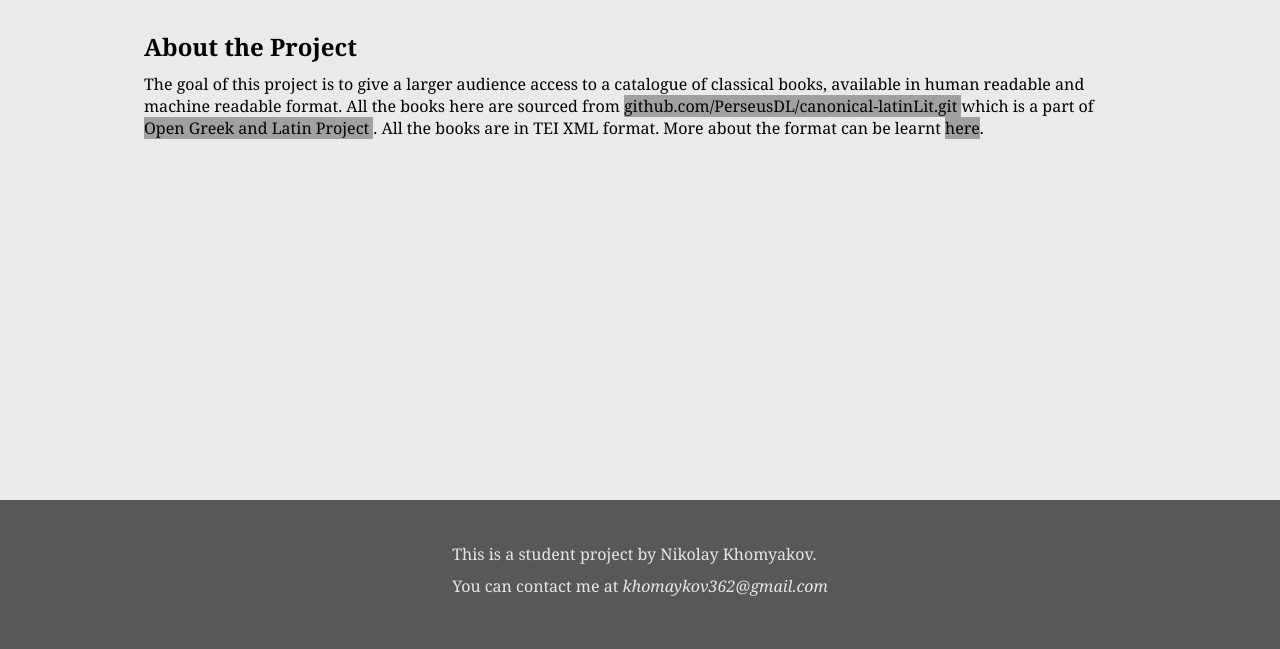
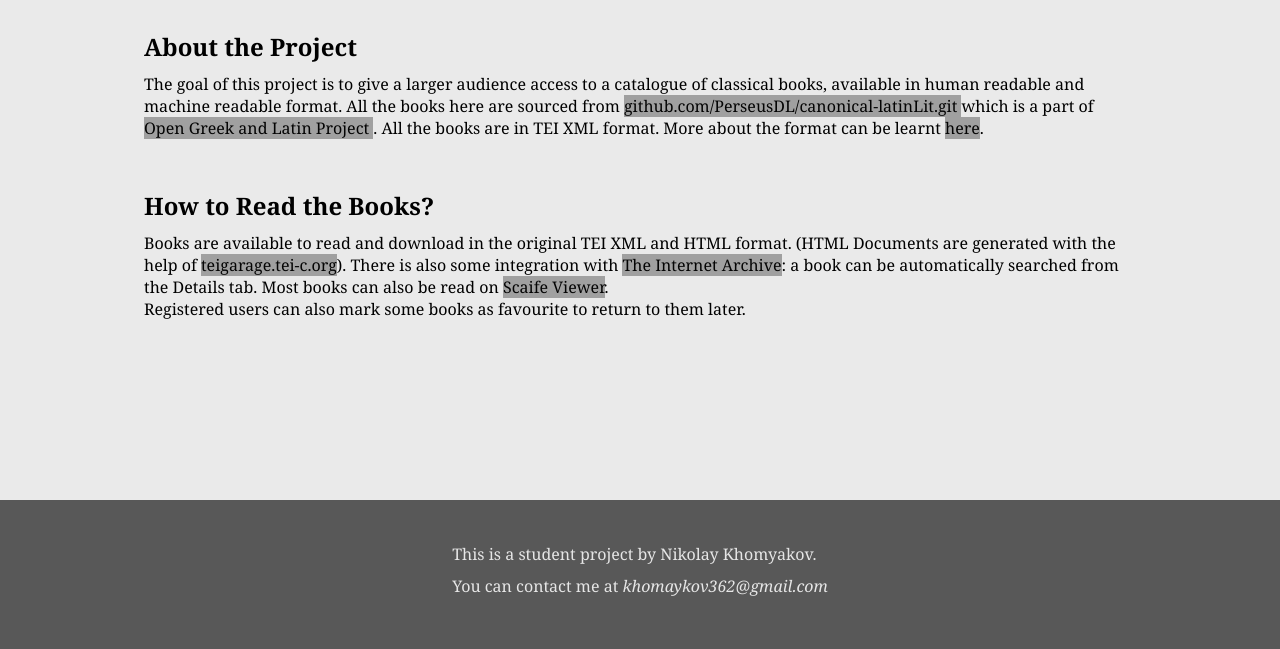
Before and after one commit to khomyakov362/alcaeus-project, a Django app: page /about/ in a window 1280 px wide. Shown: the part 70-719 px from the top of the page. Run offline with Django 5.2, Linux system fonts and the light colour scheme.

Commit message:
readme and the about page written

```diff
--- a/books/views.py
+++ b/books/views.py
@@ -87,7 +87,7 @@ class BookDetailView(DetailView):
             ~ Q(pk=object_.pk)
         )
 
-        context['title'] = object_.title + 'Details'
+        context['title'] = object_.title + ' Details'
         context['associated_books'] = associated_books
         context['favourite'] = favourite
 
--- a/config/templates/about.html
+++ b/config/templates/about.html
@@ -16,8 +16,21 @@
         </a>.
         All the books are in TEI XML format. More about the format can be learnt
         <a href="https://tei-c.org/release/doc/tei-p5-doc/en/html/index.html">here</a>.
-
     </p>
 </section>
 
+<section>
+    <h2>How to Read the Books?</h2>
+    <p>
+        Books are available to read and download in the original TEI XML and HTML format.
+        (HTML Documents are generated with the help of
+        <a href="https://teigarage.tei-c.org/">teigarage.tei-c.org</a>).
+        There is also some integration with <a href="https://archive.org/">The Internet Archive</a>:
+        a book can be automatically searched from the Details tab.
+        Most books can also be read on <a href="https://scaife.perseus.org/">Scaife Viewer</a>.
+    </p>
+    <p>
+        Registered users can also mark some books as favourite to return to them later.
+    </p>
+</section>
 {% endblock %}
```
Also changed, not shown: readme.md (added).
